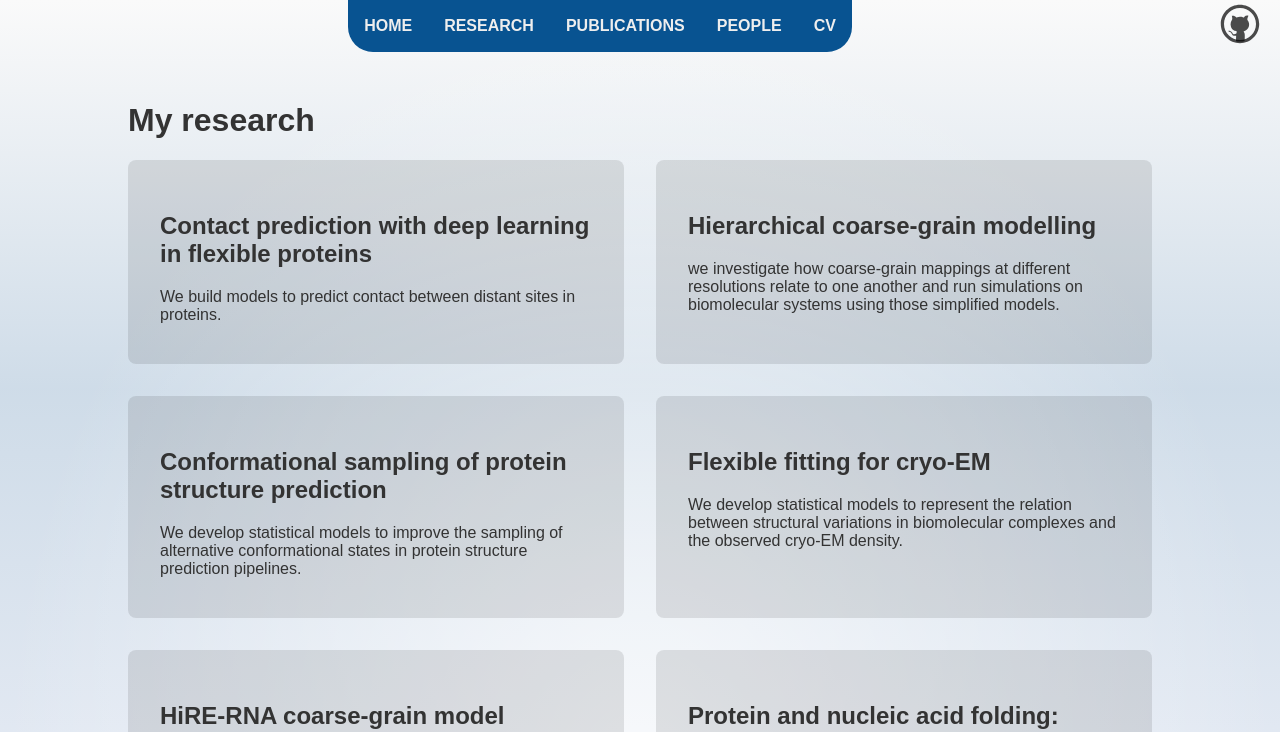
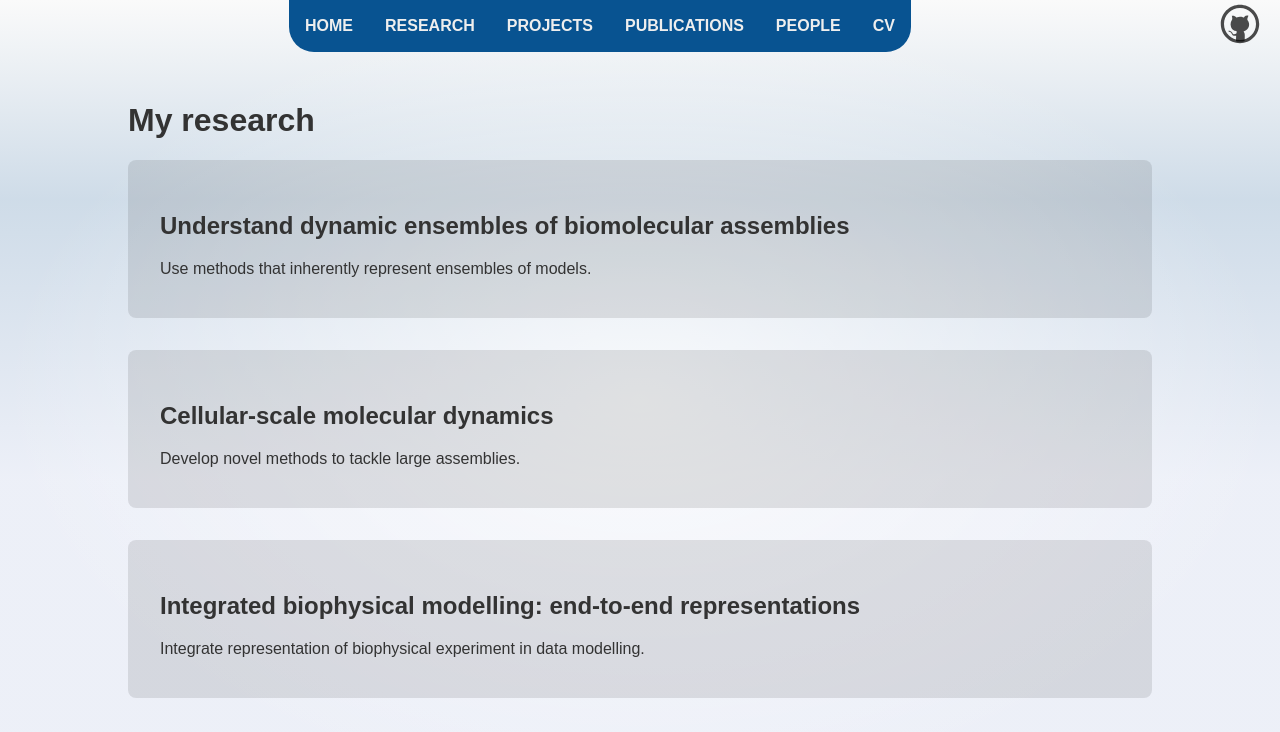
Before and after one commit to tc427/tc427.github.io, a SvelteKit app: page /research in a window 1280 px wide. Shown: the top 732 px of the page. Built offline with nearby package versions, Linux system fonts and the light colour scheme.

Commit message:
Add research page

```diff
--- a/src/routes/Header.svelte
+++ b/src/routes/Header.svelte
@@ -10,6 +10,7 @@
 	<nav>
 		<a href="./">Home</a>
 		<a href="./research">Research</a>
+		<a href="./projects">Projects</a>
 		<a href="./publications">Publications</a>
 		<a href="./people">People</a>
 		<a href="./CV">CV</a>
--- /dev/null
+++ b/src/routes/projects/+page.svelte
@@ -0,0 +1,63 @@
+<script>
+	import Tile from '../Tile.svelte';
+</script>
+
+<main>
+<h1>My research</h1>
+
+<div class="projects">
+	<Tile
+		title="Contact prediction with deep learning in flexible proteins"
+		summary="We build models to predict contact between distant sites in proteins."
+	/>
+	<Tile
+		title="Hierarchical coarse-grain modelling"
+		summary="we investigate how coarse-grain mappings at different resolutions relate to one another and run simulations on biomolecular systems using those simplified models."
+	/>
+	<Tile
+		title="Conformational sampling of protein structure prediction"
+		summary="We develop statistical models to improve the sampling of alternative conformational states in protein structure prediction pipelines."
+	/>
+	<Tile
+		title="Flexible fitting for cryo-EM"
+		summary="We develop statistical models to represent the relation between structural variations in biomolecular complexes and the observed cryo-EM density."
+	/>
+	<Tile
+		title="HiRE-RNA coarse-grain model"
+		summary=" With my PhD supervisor Samuela Pasquali, we worked on developing the HiRE-RNA forcefield to represent complex interactions in RNA and DNA, and create a model that could truly represent the full range of possible RNA structures, without external constraints that do not correspond to a biophysical force. This 'bottom-up' approach could then be combined with experimental restraints, as obtainable from cryo-EM, SAXS, etc...  ."
+		publication="https://pubs.acs.org/doi/10.1021/jp400786b"
+	/>
+	<Tile
+		title="Protein and nucleic acid folding: disorder and ensembles"
+		summary="Work on G-quadruplexes with David Wales, Debayan Chakraborty, Liuba Mazzanti, Jiří Šponer, Samuela Pasquali, Philippe Derreumaux. We obtained pathways between common states using MD and pathsampling. "
+	/>
+	<Tile
+		title="Protein and nucleic acid folding: disorder and ensembles"
+		summary="I have studied RNA, DNA and protein folding using different models. I have been particularly interested in metastable systems, such as riboswitches, G-quadruplexes, and co-folding proteins. I am keen on delving further into the assembly of larger biomolecular complexes. "
+	/>
+	<Tile
+		title="SELEX analysis and simulation"
+		summary="Trying to understand how SELEX works, what can we tell about the obtained sequence, the likeliness of them binding to the target.  Work with Lucy Colwell, Alaa Abdel-Latif, and Centauri (Helen Lavender, Alex Martin). "
+		source="https://github.com/tc427/SELEX_Sim_v0.3"
+	/>
+	<Tile
+		title="Interpolation with Network Model"
+		summary=" Interpolation with Network Model is a small program that computes an interpolation between two protein structures by moving along low-frequency normal modes computed on a structure, towards the final structure."
+		source="https://github.com/tc427/inm"
+	/>
+	<Tile
+		title="Webnm@"
+		summary="Webnm@ is an online tool to compute, compare, and analyse normal modes for protein structures."
+		link="http://apps.cbu.uib.no/webnma3"
+	/>
+</div>
+
+</main>
+
+<style>
+.projects {
+	display: grid;
+	grid-template-columns: repeat(auto-fill, minmax(400px, 1fr));
+	gap: 32px;
+}
+</style>
--- a/src/routes/research/+page.svelte
+++ b/src/routes/research/+page.svelte
@@ -7,48 +7,16 @@
 
 <div class="projects">
 	<Tile
-		title="Contact prediction with deep learning in flexible proteins"
-		summary="We build models to predict contact between distant sites in proteins."
+		title="Understand dynamic ensembles of biomolecular assemblies"
+		summary="Use methods that inherently represent ensembles of models."
 	/>
 	<Tile
-		title="Hierarchical coarse-grain modelling"
-		summary="we investigate how coarse-grain mappings at different resolutions relate to one another and run simulations on biomolecular systems using those simplified models."
+		title="Cellular-scale molecular dynamics"
+		summary="Develop novel methods to tackle large assemblies."
 	/>
 	<Tile
-		title="Conformational sampling of protein structure prediction"
-		summary="We develop statistical models to improve the sampling of alternative conformational states in protein structure prediction pipelines."
-	/>
-	<Tile
-		title="Flexible fitting for cryo-EM"
-		summary="We develop statistical models to represent the relation between structural variations in biomolecular complexes and the observed cryo-EM density."
-	/>
-	<Tile
-		title="HiRE-RNA coarse-grain model"
-		summary=" With my PhD supervisor Samuela Pasquali, we worked on developing the HiRE-RNA forcefield to represent complex interactions in RNA and DNA, and create a model that could truly represent the full range of possible RNA structures, without external constraints that do not correspond to a biophysical force. This 'bottom-up' approach could then be combined with experimental restraints, as obtainable from cryo-EM, SAXS, etc...  ."
-		publication="https://pubs.acs.org/doi/10.1021/jp400786b"
-	/>
-	<Tile
-		title="Protein and nucleic acid folding: disorder and ensembles"
-		summary="Work on G-quadruplexes with David Wales, Debayan Chakraborty, Liuba Mazzanti, Jiří Šponer, Samuela Pasquali, Philippe Derreumaux. We obtained pathways between common states using MD and pathsampling. "
-	/>
-	<Tile
-		title="Protein and nucleic acid folding: disorder and ensembles"
-		summary="I have studied RNA, DNA and protein folding using different models. I have been particularly interested in metastable systems, such as riboswitches, G-quadruplexes, and co-folding proteins. I am keen on delving further into the assembly of larger biomolecular complexes. "
-	/>
-	<Tile
-		title="SELEX analysis and simulation"
-		summary="Trying to understand how SELEX works, what can we tell about the obtained sequence, the likeliness of them binding to the target.  Work with Lucy Colwell, Alaa Abdel-Latif, and Centauri (Helen Lavender, Alex Martin). "
-		source="https://github.com/tc427/SELEX_Sim_v0.3"
-	/>
-	<Tile
-		title="Interpolation with Network Model"
-		summary=" Interpolation with Network Model is a small program that computes an interpolation between two protein structures by moving along low-frequency normal modes computed on a structure, towards the final structure."
-		source="https://github.com/tc427/inm"
-	/>
-	<Tile
-		title="Webnm@"
-		summary="Webnm@ is an online tool to compute, compare, and analyse normal modes for protein structures."
-		link="http://apps.cbu.uib.no/webnma3"
+		title="Integrated biophysical modelling: end-to-end representations"
+		summary="Integrate representation of biophysical experiment in data modelling."
 	/>
 </div>
 
@@ -57,7 +25,7 @@
 <style>
 .projects {
 	display: grid;
-	grid-template-columns: repeat(auto-fill, minmax(400px, 1fr));
+	grid-template-columns: repeat(auto-fill, minmax(600px, 1fr));
 	gap: 32px;
 }
 </style>
```
